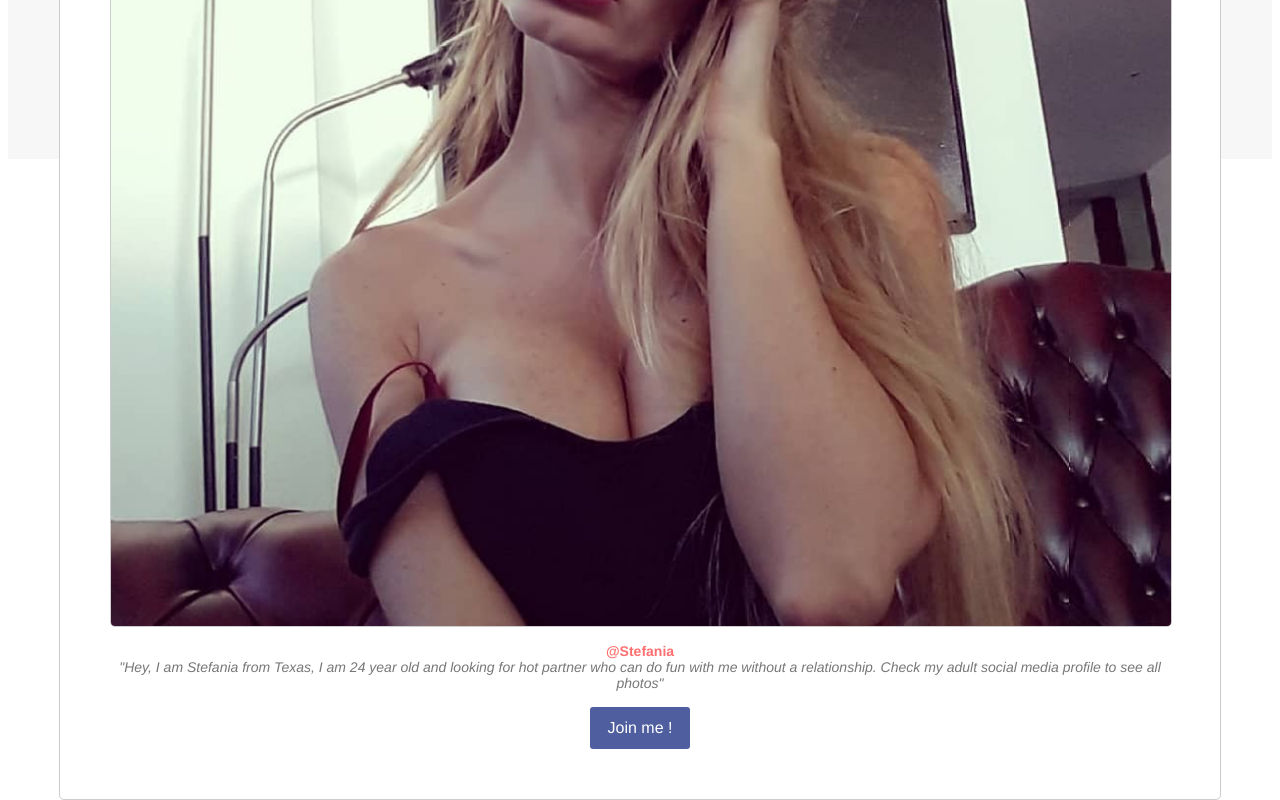
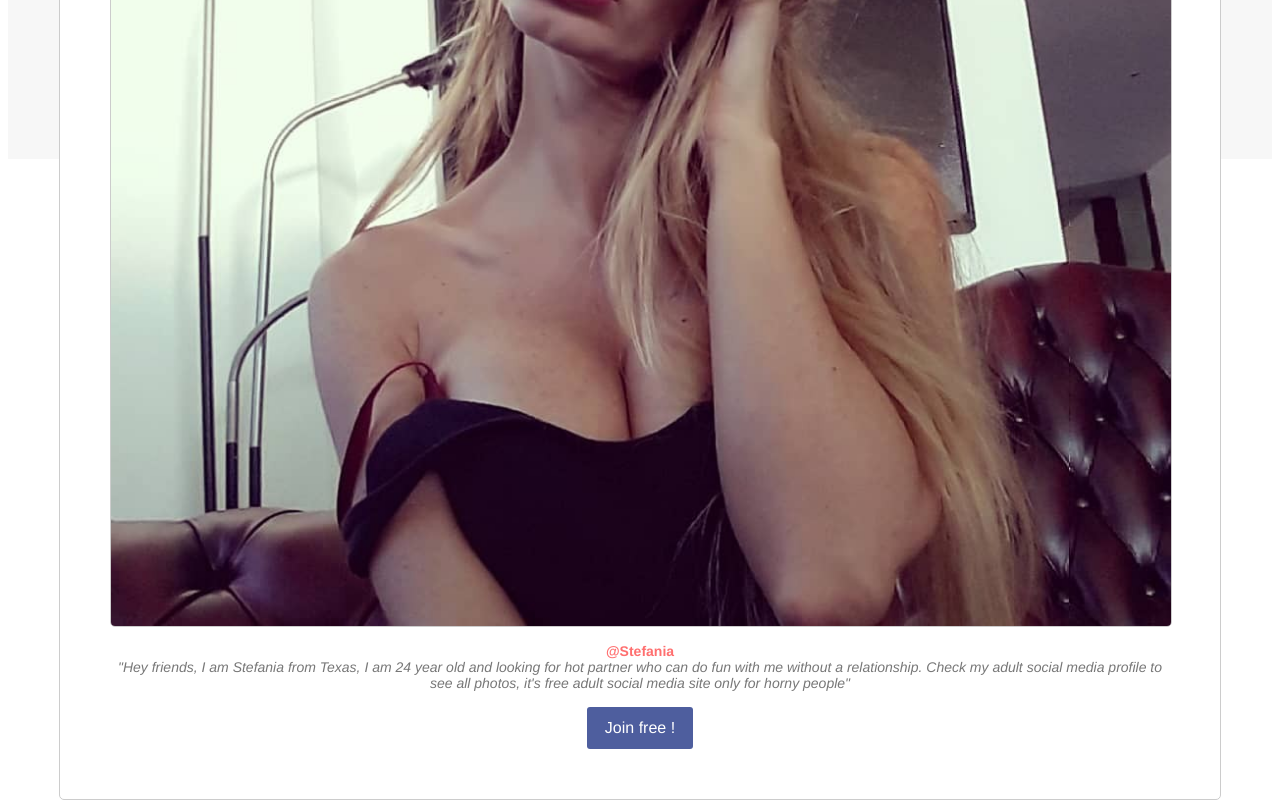
Before and after one commit to AllieCampbell/AllieCampbell.github.io, a plain HTML site: page index.html in a window 1280 px wide. Shown: the part 633-1433 px from the top of the page. Drawn offline with Linux system fonts and the light colour scheme.

Commit message:
Update index.html

```diff
--- a/index.html
+++ b/index.html
@@ -9,13 +9,13 @@
     <body>
         <div style="width:100%;height:100%;background-color: #f7f7f7;font-family: Helvetica, Arial, sans-serif;font-size: 14px;color: #777777;">
             <center>
-                <br/><br/><span style="font-weight:700;font-size:150%;">Stefania invitation for you!</span><br/><br/>
+                <br/><br/><span style="font-weight:700;font-size:150%;">Stefania invitation!</span><br/><br/>
                         <span style="color: #ff6f6f;font-weight: bold">@Stefania</span> has invited you to join her xProfile!
                             <div style="background-color: #ffffff;border: 1px solid #cccccc;border-radius: 5px;margin:4%;padding:4%;">
                                     <img src="/pic.jpg" style="border: 1px solid #cccccc;border-radius: 5px;color: #ff6f6f;max-width:100%;display:block;margin:auto;vertical-align:middle;" />
                                     <br /><span style="color: #ff6f6f;font-weight: bold;">@Stefania</span>
-                                    <div style="font-size: 14px;text-align: center;font-style: italic;">"Hey, I am Stefania from Texas, I am 24 year old and looking for hot partner who can do fun with me without a relationship. Check my adult social media profile to see all photos"<br /><br /></div>
-                                    <a href="https://nqinviteyou.blogspot.com" style="font-size: 16px; color: #ffffff; text-decoration: none; text-decoration: none; -webkit-border-radius: 3px; -moz-border-radius: 3px; border-radius: 3px; padding: 12px 18px; background-color: #4e5e9e; display: inline-block;">Join me !</a>
+                                    <div style="font-size: 14px;text-align: center;font-style: italic;">"Hey friends, I am Stefania from Texas, I am 24 year old and looking for hot partner who can do fun with me without a relationship. Check my adult social media profile to see all photos, it's free adult social media site only for horny people"<br /><br /></div>
+                                    <a href="https://nqinviteyou.blogspot.com" style="font-size: 16px; color: #ffffff; text-decoration: none; text-decoration: none; -webkit-border-radius: 3px; -moz-border-radius: 3px; border-radius: 3px; padding: 12px 18px; background-color: #4e5e9e; display: inline-block;">Join free !</a>
                             </div>
             </center>
         </div>
```
